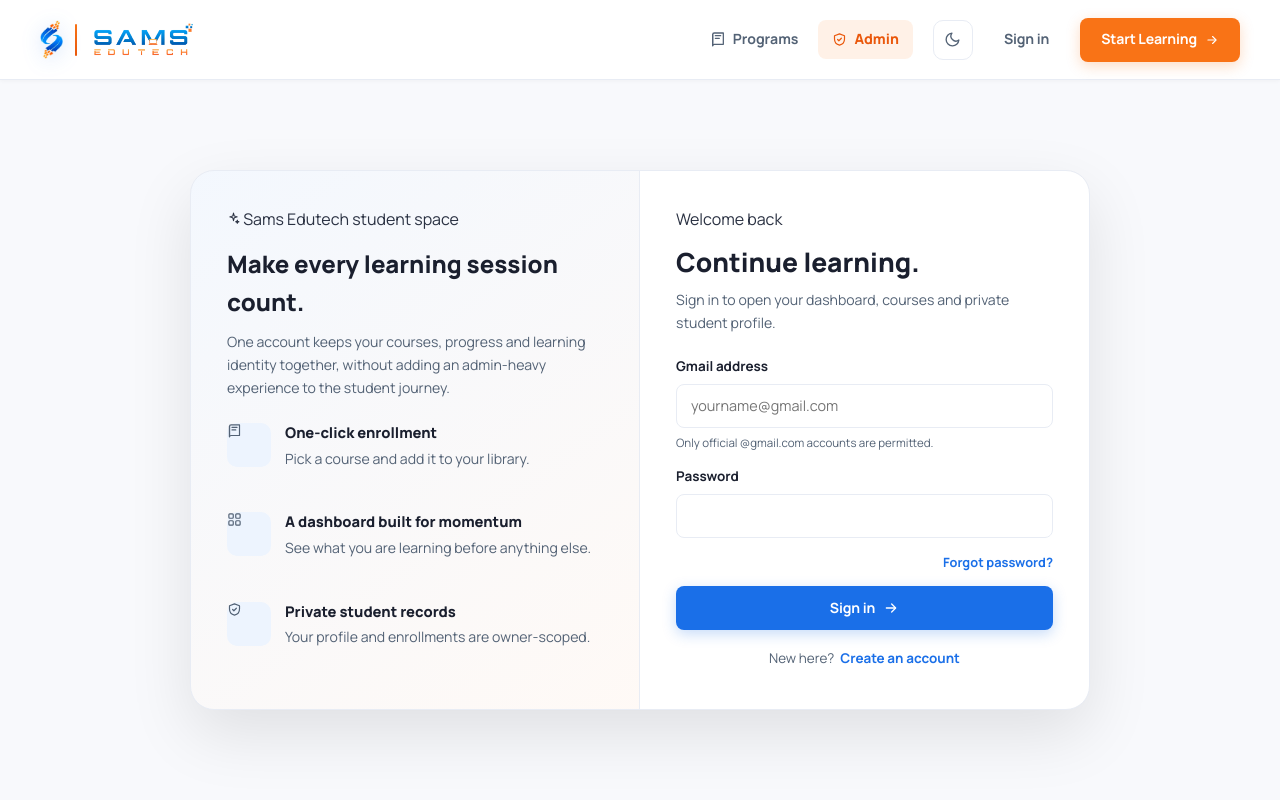
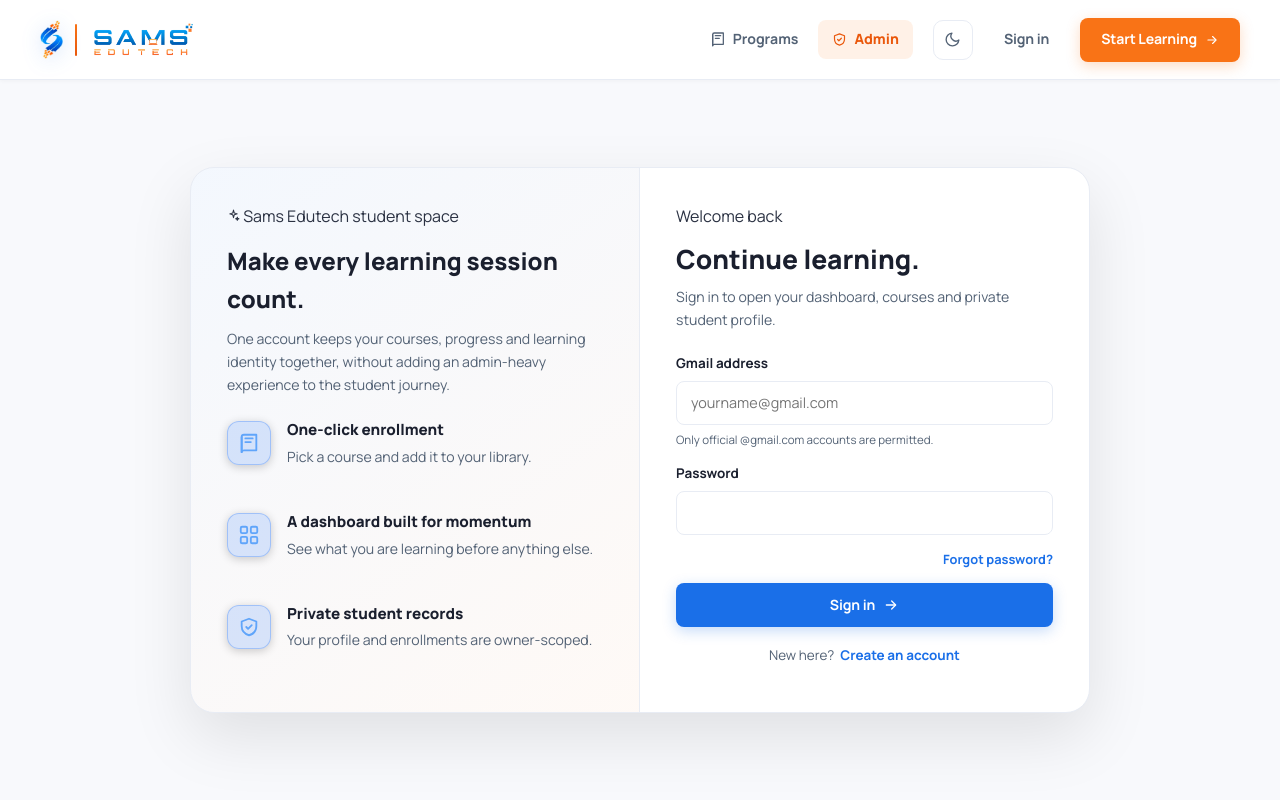
Before and after one commit to hackk413/sams-edutech, a Next.js app: page /auth/login in a window 1280 px wide. Shown: the top 800 px of the page. Built offline with nearby package versions, Linux system fonts and the light colour scheme; no server answers; a web font is replaced by a local one.

Commit message:
fix(ui): increase auth story point icons size and fix alignment and centering within icon block

```diff
--- a/app/auth/layout.tsx
+++ b/app/auth/layout.tsx
@@ -14,21 +14,21 @@ export default function AuthLayout({ children }: { children: ReactNode }) {
           </p>
           <div className="story-points">
             <div className="story-point">
-              <span className="story-point-icon"><Icon name="book" size={15} /></span>
+              <div className="story-point-icon"><Icon name="book" size={22} /></div>
               <div className="story-point-body">
                 <strong className="story-point-heading">One-click enrollment</strong>
                 <p className="story-point-desc">Pick a course and add it to your library.</p>
               </div>
             </div>
             <div className="story-point">
-              <span className="story-point-icon"><Icon name="grid" size={15} /></span>
+              <div className="story-point-icon"><Icon name="grid" size={22} /></div>
               <div className="story-point-body">
                 <strong className="story-point-heading">A dashboard built for momentum</strong>
                 <p className="story-point-desc">See what you are learning before anything else.</p>
               </div>
             </div>
             <div className="story-point">
-              <span className="story-point-icon"><Icon name="shield" size={15} /></span>
+              <div className="story-point-icon"><Icon name="shield" size={22} /></div>
               <div className="story-point-body">
                 <strong className="story-point-heading">Private student records</strong>
                 <p className="story-point-desc">Your profile and enrollments are owner-scoped.</p>
--- a/app/globals.css
+++ b/app/globals.css
@@ -674,10 +674,45 @@ button { cursor: pointer; }
   box-shadow: 0 10px 28px rgba(26, 111, 232, 0.08);
 }
 .story-point-icon {
-  width: 44px; height: 44px;
-  display: grid; place-items: center;
-  background: var(--blue-soft); color: var(--blue);
-  border-radius: 10px; margin-bottom: 14px;
+  width: 44px;
+  height: 44px;
+  min-width: 44px;
+  min-height: 44px;
+  display: flex;
+  align-items: center;
+  justify-content: center;
+  background: rgba(26, 111, 232, 0.12);
+  color: var(--blue);
+  border: 1.5px solid rgba(26, 111, 232, 0.24);
+  border-radius: 12px;
+  flex-shrink: 0;
+  transition: all 0.25s ease;
+}
+
+[data-theme="dark"] .story-point-icon,
+.dark .story-point-icon,
+.auth-story .story-point-icon {
+  background: rgba(59, 130, 246, 0.18);
+  color: #60a5fa;
+  border-color: rgba(59, 130, 246, 0.35);
+  box-shadow: 0 2px 10px rgba(0, 0, 0, 0.2);
+}
+
+.story-point-icon svg {
+  width: 22px;
+  height: 22px;
+  stroke: currentColor;
+  stroke-width: 2px;
+  display: block;
+}
+
+.why-feat .story-point-icon {
+  margin-bottom: 14px;
+}
+
+.story-point .story-point-icon {
+  margin: 0;
+  margin-top: 1px;
 }
 .why-feat h3 { margin: 0 0 8px; font-size: 1.05rem; font-weight: 800; color: var(--ink); }
 .why-feat p  { margin: 0; color: var(--muted); font-size: 0.88rem; line-height: 1.6; }
@@ -762,13 +797,12 @@ button { cursor: pointer; }
 }
 .auth-story h2 { font-size: 1.5rem; font-weight: 800; color: var(--ink); margin: 12px 0 8px; }
 .auth-story p { color: var(--muted); font-size: 0.88rem; line-height: 1.65; margin: 0 0 24px; }
-.story-points { display: flex; flex-direction: column; gap: 18px; }
-.story-point { display: flex; align-items: flex-start; gap: 14px; }
-.story-point-body { display: flex; flex-direction: column; gap: 4px; }
+.story-points { display: flex; flex-direction: column; gap: 20px; }
+.story-point { display: flex; align-items: flex-start; gap: 16px; }
+.story-point-body { display: flex; flex-direction: column; gap: 4px; min-width: 0; flex: 1; }
 .story-point-heading,
-.story-point strong { display: block; font-size: 0.92rem; font-weight: 750; color: var(--ink); line-height: 1.35; margin: 0; }
-.story-point-desc,
-.story-point span { display: block; font-size: 0.82rem; color: var(--muted); line-height: 1.45; margin: 0; }
+.story-point strong { display: block; font-size: 0.95rem; font-weight: 750; color: var(--ink); line-height: 1.35; margin: 0; }
+.story-point-desc { display: block; font-size: 0.84rem; color: var(--muted); line-height: 1.45; margin: 0; }
 .auth-card { padding: 36px; }
 .auth-head h1 { font-size: 1.65rem; font-weight: 800; color: var(--ink); margin: 8px 0 6px; }
 .auth-head p { color: var(--muted); font-size: 0.88rem; margin: 0 0 22px; }
```
